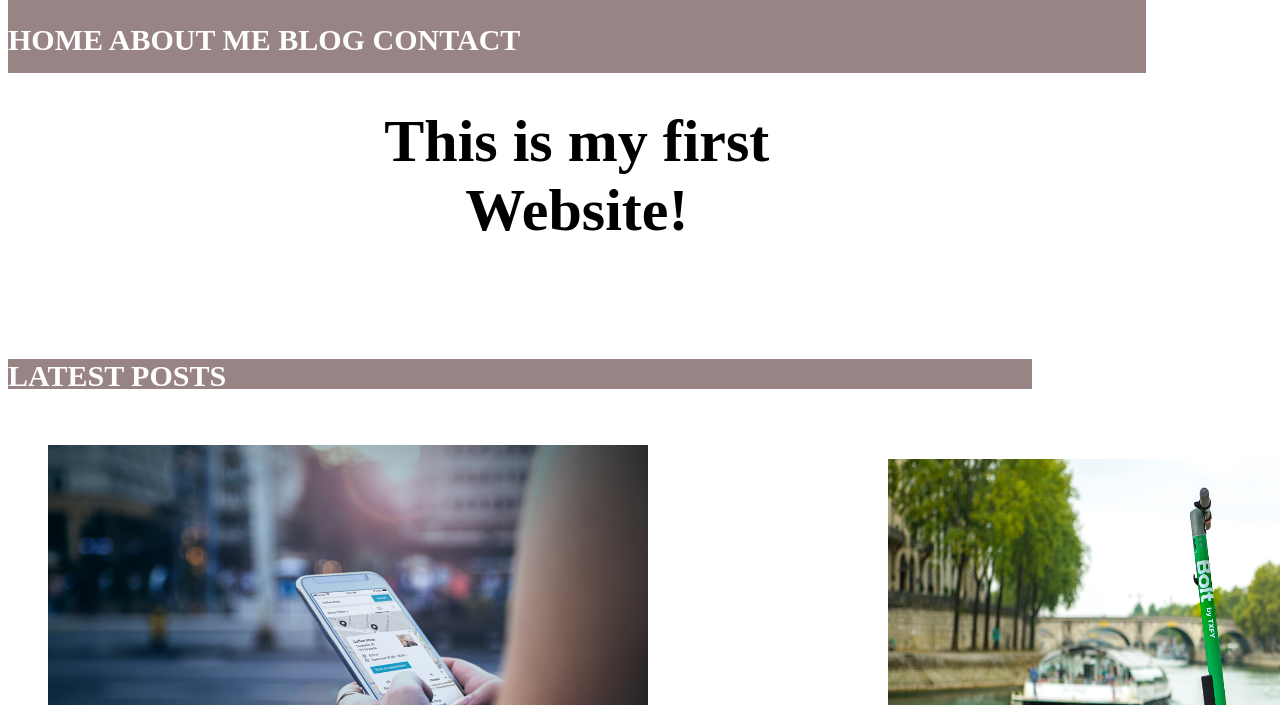
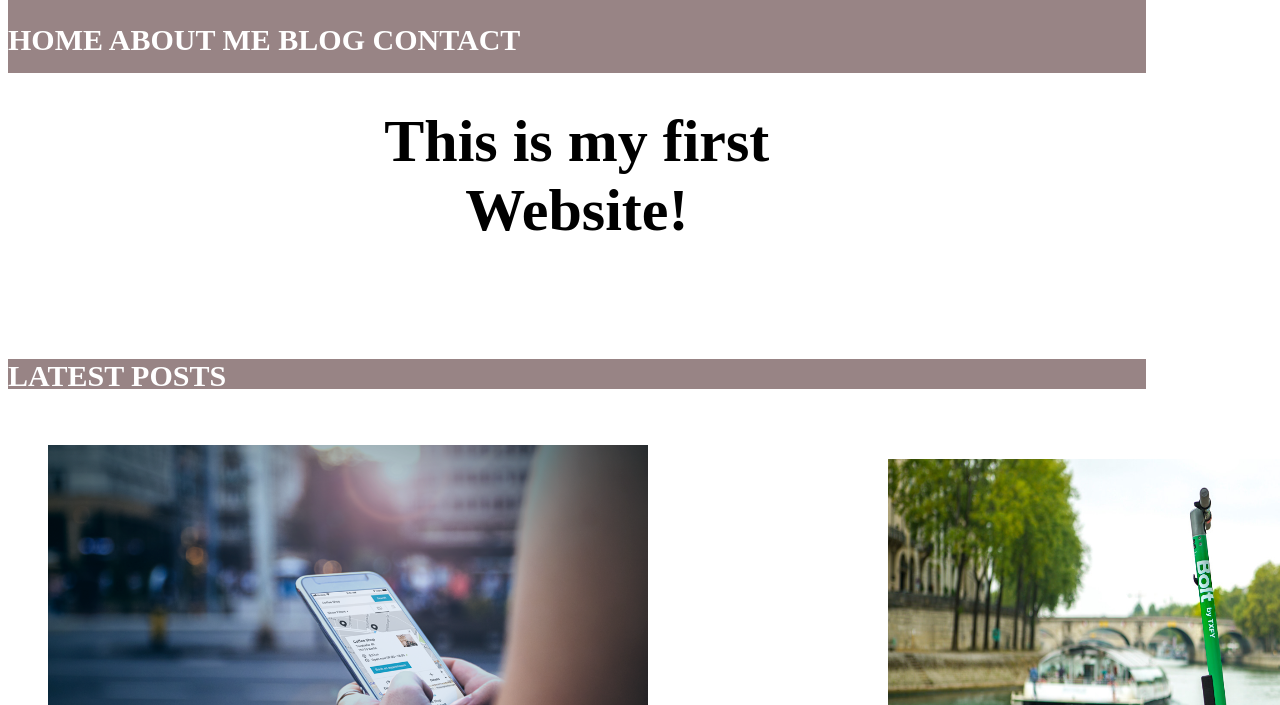
Before and after one commit to defaziofederico/FSWD60-deFazio-CodeReview-01, a plain HTML site: page CodeReview01/index.html in a window 1280 px wide. Shown: the part 95-800 px from the top of the page. Drawn offline with Linux system fonts and the light colour scheme.

Commit message:
Add files via upload
"Checked indentation"

```diff
--- a/CodeReview01/stilesheet.css
+++ b/CodeReview01/stilesheet.css
@@ -7,7 +7,6 @@
 			height: 110px;
 			text-align:center;
 			font-family: serif;
-
 }
 #header2 	{
 			float: left;
@@ -54,39 +53,26 @@ a:active{
  			 font-weight: bold;
  			 color: black;
  			 text-align: center;
-
-
-
  }
 
  #latest  {
  			background-color: #988485;
 			font-family: serif;
-			width: 90%;
+			width: 100%;
 			height: 30px;
 			font-weight: bold;
 			font-size: 30px;
 			color: white;
-
-
-
-
 }
 
  div       {
-
 			font-weight: bold;
-
 }
 
-#Phone	 { display: inline-block;
+#Phone	 { 	display: inline-block;
 		  	position: static;
  		  	color: black;
 		  	font-size: 22px;
-
-
-
-
 }
 
 #Devices    {
@@ -96,10 +82,6 @@ a:active{
  			top: 1100px;
  			color: black;
 			font-size: 22px;
-
-
-
-
 }
 #Scooters	{
 		 	display: inline-block;
@@ -107,11 +89,6 @@ a:active{
 			left: 840px;
 			top: 40px;
 		 	font-size: 22px;
-
-
-
-
-
 }
 #ATM {
 			display: inline-block;
@@ -119,26 +96,20 @@ a:active{
 			right:300px;
  			top: 1070px;
  			font-size: 22px;
-
-
-
 }
 
-#hr { height: 5px;
+#hr {
+	  		height: 5px;
 	  		background-color: lightgray;
 	  		width:90%;
 	  		position: absolute;
 	  		left: 50px;
-
-
-
 }
 
-#logo2  { text-align: center;
-
+#logo2  {
+			text-align: center;
 }
 
-#foot { text-align: center;
+#foot { 	text-align: center;
 			font-size: 20px;
-
 }
```
Also changed, not shown: CodeReview01/Page2.html (+1 -5 lines), CodeReview01/Page3.html (+1 -1 lines), CodeReview01/Page4.html (+1 -0 lines), CodeReview01/index.html (indentation only). Lines whose indentation alone changed are shown as unchanged.
